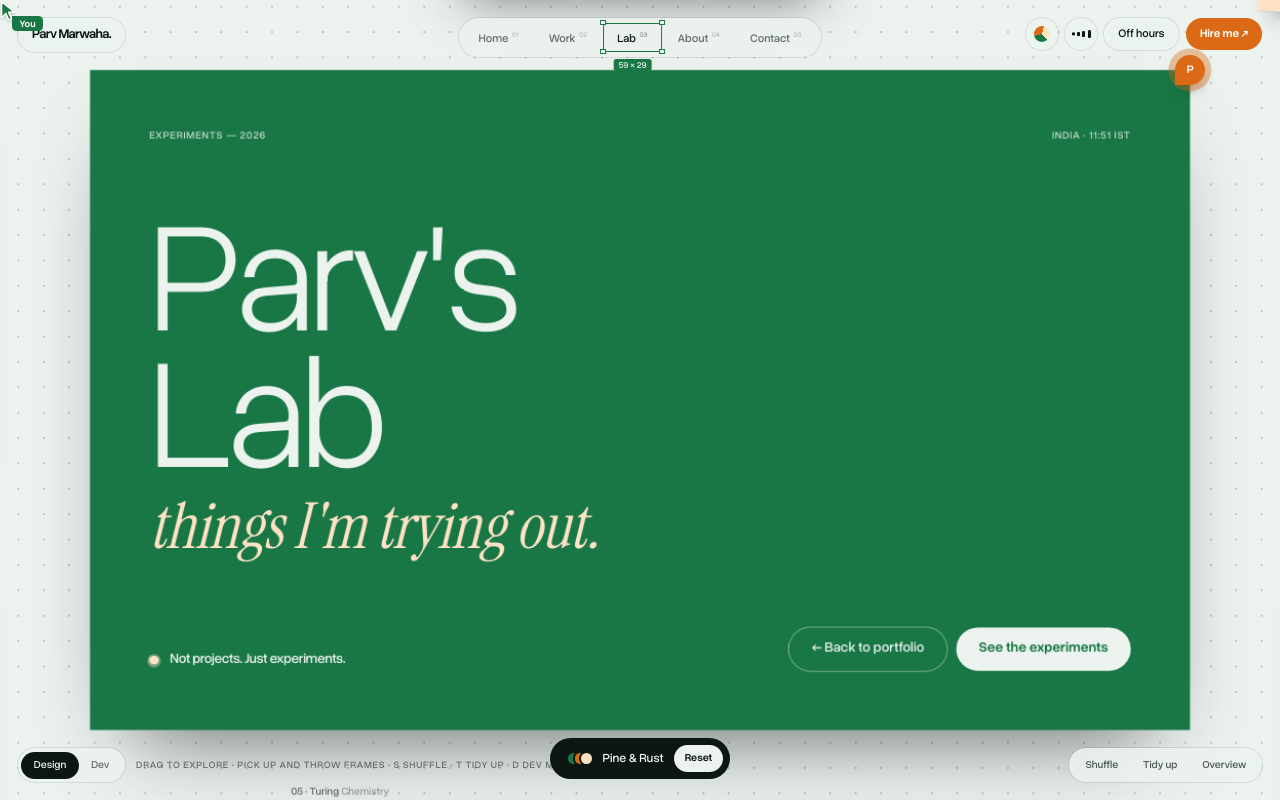
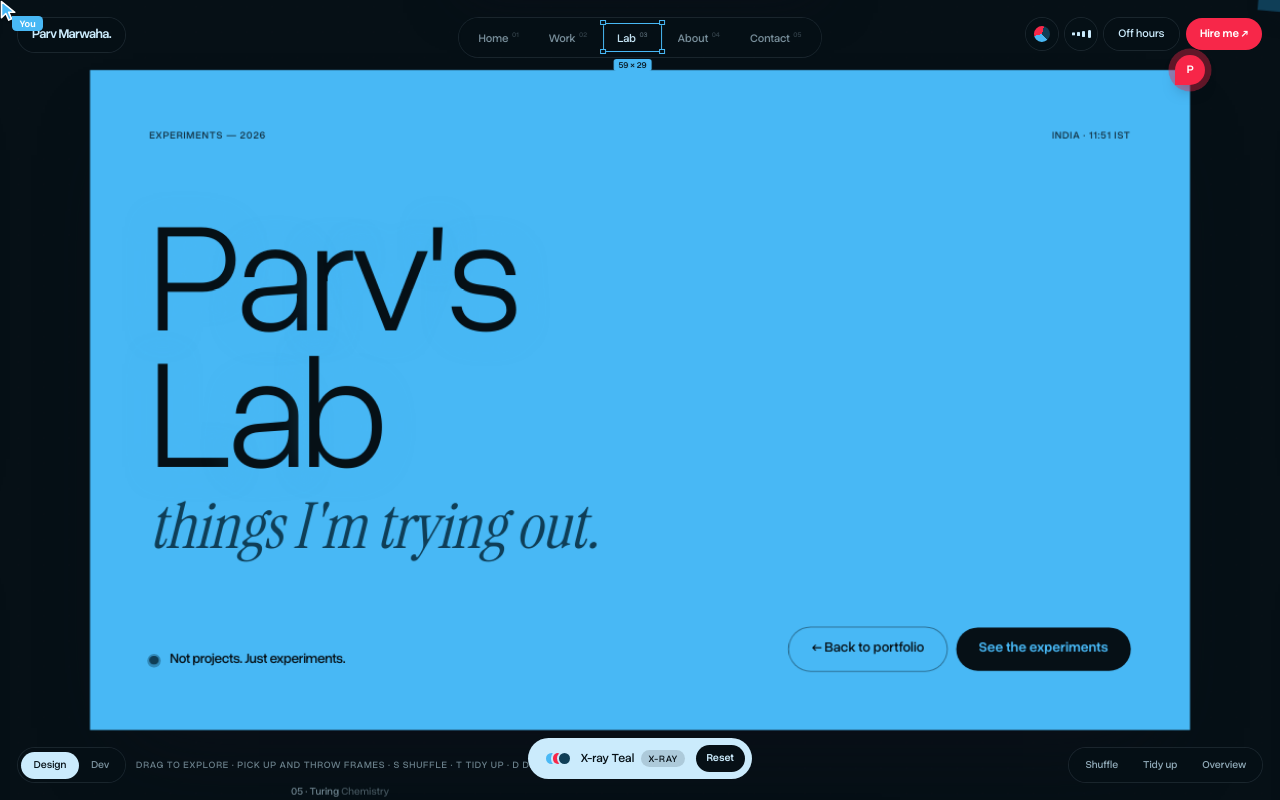
Before and after one commit to ParvMarwaha/portfolio_parvmarwaha, a Next.js app: page /lab in a window 1280 px wide. Both pictures are taken after a click on the button 1041 px from the left and 33 px from the top of the page. Built offline with nearby package versions, Linux system fonts and the light colour scheme.

Commit message:
Colour button starts with x-ray, then alternates with plain palettes
Co-Authored-By: Claude Sonnet 5.5 <noreply@anthropic.com>

```diff
--- a/src/components/ThemeSwitcher.tsx
+++ b/src/components/ThemeSwitcher.tsx
@@ -22,8 +22,8 @@ export default function ThemeSwitcher() {
   const [toast, setToast] = useState<Theme | null>(null);
   const toastTimer = useRef(0);
   const turns = useRef(0);
-  // Presses alternate: a plain palette, then an x-ray one, then plain again.
-  const nextKind = useRef<"plain" | "xray">("plain");
+  // Presses alternate, starting with x-ray: x-ray, then a plain palette, then x-ray again.
+  const nextKind = useRef<"plain" | "xray">("xray");
   const faceRef = useRef<HTMLSpanElement>(null);
 
   const change = (e: React.MouseEvent<HTMLElement>, next: Theme | null) => {
@@ -126,7 +126,7 @@ export default function ThemeSwitcher() {
                 <button
                   type="button"
                   onClick={(e) => {
-                    nextKind.current = "plain";
+                    nextKind.current = "xray";
                     change(e, null);
                   }}
                   className="rounded-full bg-paper px-3 py-1.5 text-[0.75rem] font-semibold text-ink transition-transform hover:scale-[1.04]"
--- a/src/content/themes.ts
+++ b/src/content/themes.ts
@@ -233,7 +233,7 @@ function xray(): Theme {
 
 /**
  * A fresh random theme. Without `kind` it is a surprise (mostly plain, now and then x-ray). The colour button passes
- * `kind` so that its presses alternate: a plain palette, then an x-ray one, then plain again.
+ * `kind` so that its presses alternate: an x-ray palette, then a plain one, then x-ray again.
  */
 export function generateTheme(previous?: string, kind?: "plain" | "xray"): Theme {
   for (let i = 0; i < 6; i++) {
```
